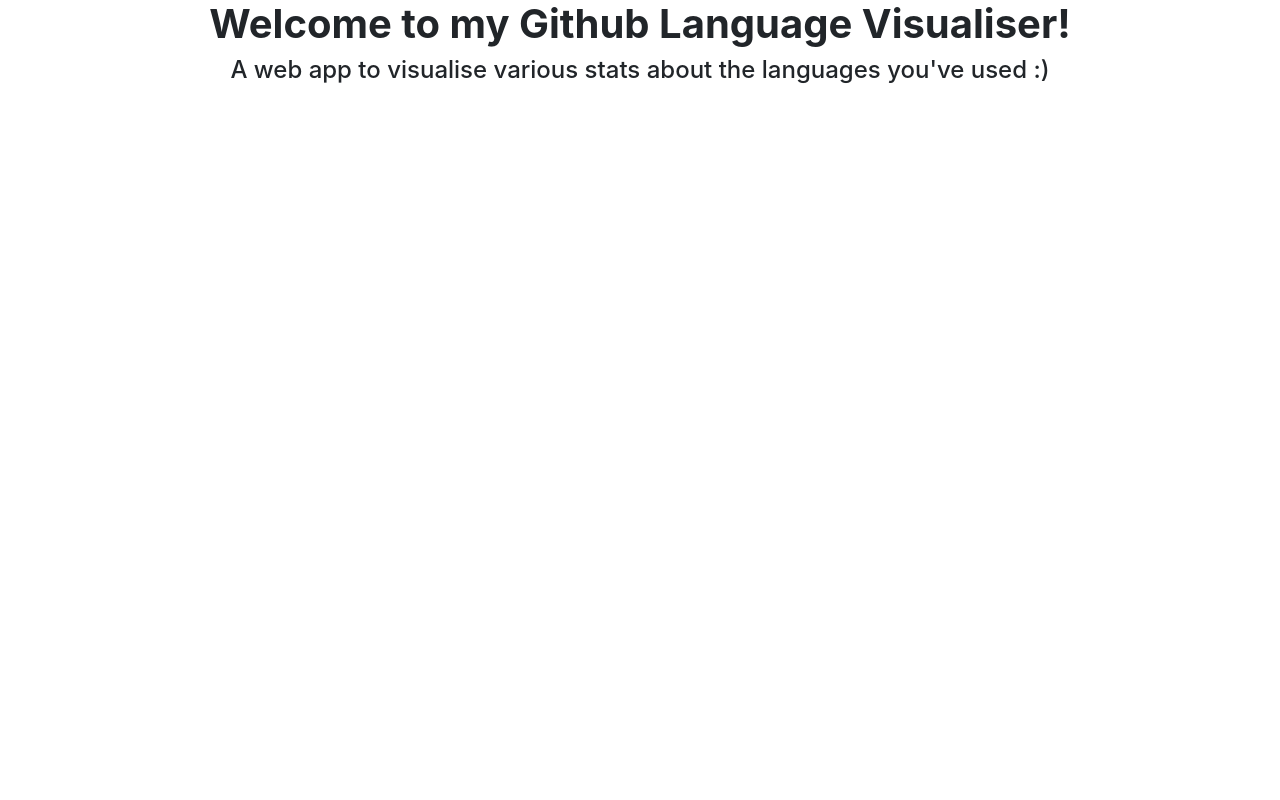
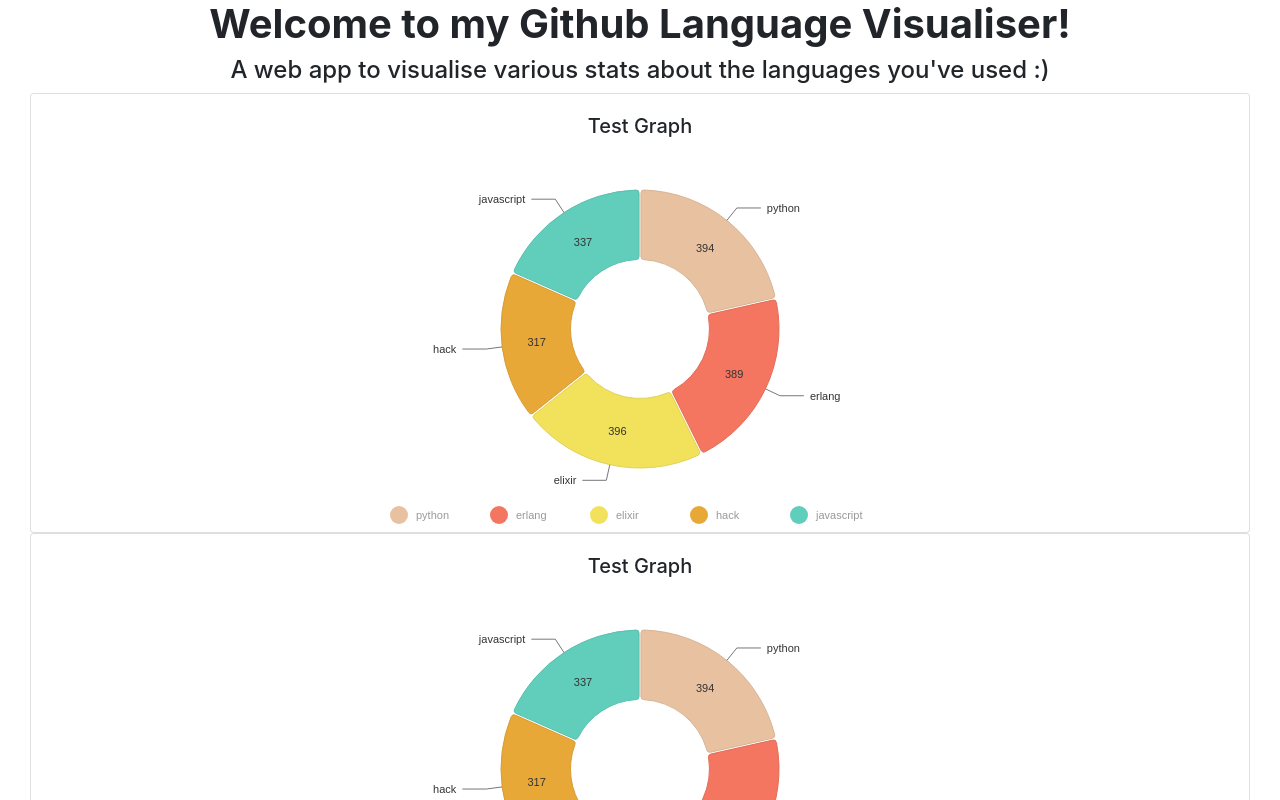
Before and after one commit to Juuiko/third-year-college, a React (Create React App) app in the folder software-engineering/practical-visualisation/: page / in a window 1280 px wide. Shown: the top 800 px of the page. Built offline with nearby package versions, Linux system fonts and the light colour scheme.

Commit message:
added basic test charts & static test data

```diff
--- a/software-engineering/practical-visualisation/package.json
+++ b/software-engineering/practical-visualisation/package.json
@@ -3,6 +3,8 @@
   "version": "0.1.0",
   "private": true,
   "dependencies": {
+    "@nivo/core": "^0.67.0",
+    "@nivo/pie": "^0.67.0",
     "@testing-library/jest-dom": "^5.11.8",
     "@testing-library/react": "^11.2.2",
     "@testing-library/user-event": "^12.6.0",
--- /dev/null
+++ b/software-engineering/practical-visualisation/src/backend/testStats.json
@@ -0,0 +1,32 @@
+[
+     {
+       "id": "python",
+       "label": "python",
+       "value": 394,
+       "color": "hsl(73, 70%, 50%)"
+     },
+     {
+       "id": "erlang",
+       "label": "erlang",
+       "value": 389,
+       "color": "hsl(16, 70%, 50%)"
+     },
+     {
+       "id": "elixir",
+       "label": "elixir",
+       "value": 396,
+       "color": "hsl(45, 70%, 50%)"
+     },
+     {
+       "id": "hack",
+       "label": "hack",
+       "value": 317,
+       "color": "hsl(277, 70%, 50%)"
+     },
+     {
+       "id": "javascript",
+       "label": "javascript",
+       "value": 337,
+       "color": "hsl(184, 70%, 50%)"
+     }
+   ]
--- /dev/null
+++ b/software-engineering/practical-visualisation/src/components/chart-card.js
@@ -0,0 +1,93 @@
+import Card from 'react-bootstrap/Card'
+import React, { Component } from 'react'
+import { ResponsivePie } from '@nivo/pie'
+
+class PieCard extends Component {
+
+    MyPie = ({ data }) => (
+        <ResponsivePie
+            data={this.props.data}
+            margin={{ top: 40, right: 80, bottom: 80, left: 80 }}
+            innerRadius={0.5}
+            padAngle={0.7}
+            cornerRadius={3}
+            colors={{ scheme: 'nivo' }}
+            borderWidth={1}
+            borderColor={{ from: 'color', modifiers: [ [ 'darker', 0.2 ] ] }}
+            radialLabelsSkipAngle={10}
+            radialLabelsTextColor="#333333"
+            radialLabelsLinkColor={{ from: 'color' }}
+            sliceLabelsSkipAngle={10}
+            sliceLabelsTextColor="#333333"
+            defs={[
+                {
+                    id: 'dots',
+                    type: 'patternDots',
+                    background: 'inherit',
+                    color: 'rgba(255, 255, 255, 0.3)',
+                    size: 4,
+                    padding: 1,
+                    stagger: true
+                },
+                {
+                    id: 'lines',
+                    type: 'patternLines',
+                    background: 'inherit',
+                    color: 'rgba(255, 255, 255, 0.3)',
+                    rotation: -45,
+                    lineWidth: 6,
+                    spacing: 10
+                }
+            ]}
+            legends={[
+                {
+                    anchor: 'bottom',
+                    direction: 'row',
+                    justify: false,
+                    translateX: 0,
+                    translateY: 56,
+                    itemsSpacing: 0,
+                    itemWidth: 100,
+                    itemHeight: 18,
+                    itemTextColor: '#999',
+                    itemDirection: 'left-to-right',
+                    itemOpacity: 1,
+                    symbolSize: 18,
+                    symbolShape: 'circle',
+                    effects: [
+                        {
+                            on: 'hover',
+                            style: {
+                                itemTextColor: '#000'
+                            }
+                        }
+                    ]
+                }
+            ]}
+        />
+    )
+
+  render() {
+    return (
+      <Card onClick={this.onClick} className="graph-card" style={{height: '440px'}}>
+        <Card.Body>
+          <Card.Title className="card-title">{this.props.title}</Card.Title>
+          {this.MyPie(this.props.data)}
+        </Card.Body>
+      </Card>
+    )
+  }
+
+  onClick = () => {
+       this.props.history.push({
+       pathname: this.props.fullscreen,
+       state: {
+            title: this.props.title,
+            data: this.props.data,
+            keys: this.props.graph,
+       }
+     })
+  }
+}
+
+export default PieCard
--- a/software-engineering/practical-visualisation/src/pages/homepage.jsx
+++ b/software-engineering/practical-visualisation/src/pages/homepage.jsx
@@ -2,6 +2,8 @@
 import 'bootstrap/dist/css/bootstrap.min.css'
 
 import TitleContainer from '../components/title-container'
+import Card from '../components/chart-card'
+import Data from '../backend/testStats.json'
 
 class HomePage extends Component {
 
@@ -12,6 +14,22 @@
              title="Welcome to my Github Language Visualiser!"
              subtitle="A web app to visualise various stats about the languages you've used :)"
            ></TitleContainer>
+           <div className="container-fluid">
+           <Card
+           title="Test Graph"
+           history={this.props.history}
+           graph="test"
+           data={Data}
+           fullscreen="/fullscreenPie"
+          />
+          <Card
+           title="Test Graph"
+           history={this.props.history}
+           graph="test"
+           data={Data}
+           fullscreen="/fullscreenPie"
+          />
+          </div>
       </div>
     )
   }
```
Also changed, not shown: 2 other files (tests, documents, lock files or other folders).
